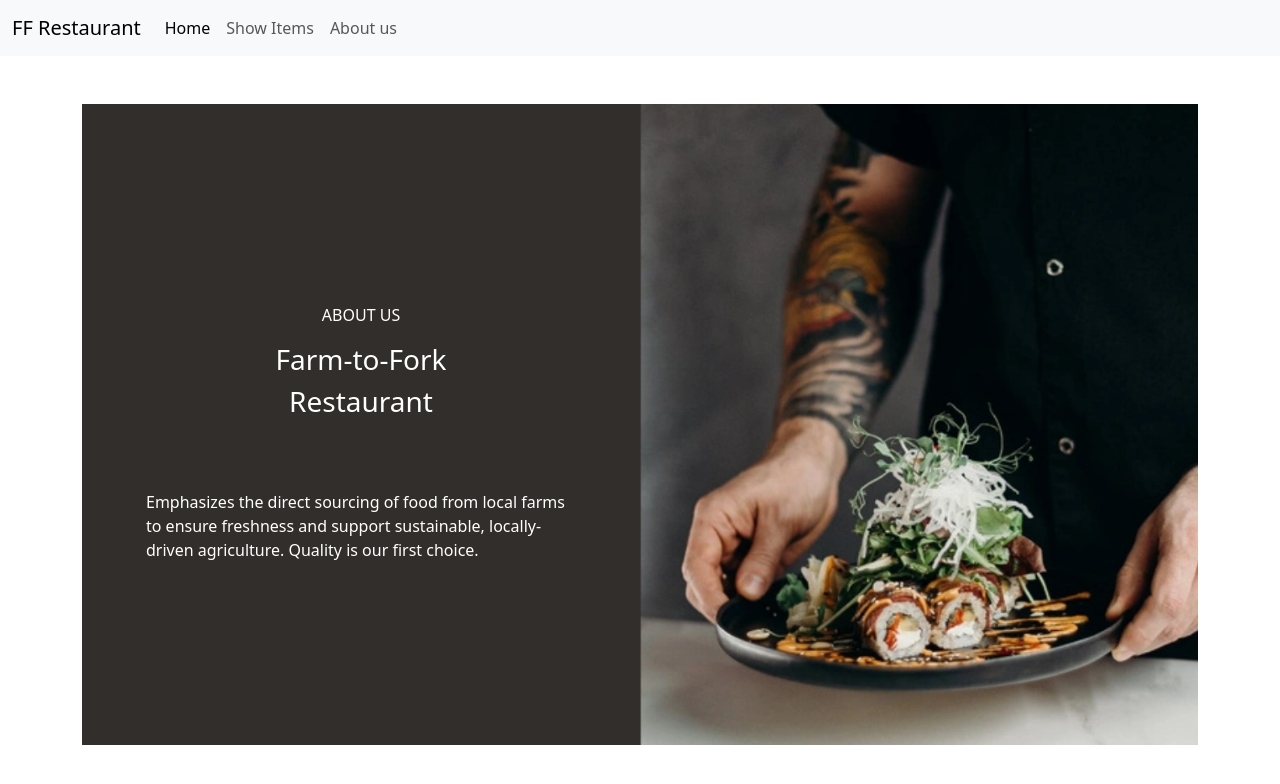
After one commit to almusfuad/django-projects, a Django app: page /about_us/ in a window 1280 px wide. The commit adds this page. Shown: the top 784 px of the page. Run offline with Django 4.2, Linux system fonts and the light colour scheme.

Commit message:
complete about us

```diff
--- /dev/null
+++ b/ff_restaurant/about_us/templates/about_us.html
@@ -0,0 +1,21 @@
+{% extends 'base.html' %}
+{% load static %}
+
+
+{% block content %}
+    <div class="d-flex justify-content-center align-items-center m-5 col-12" style="background-color: #322E2B;">
+      <div class="d-flex justify-content-between align-items-center flex-column col-6 p-5 text-white">
+            <div class="d-flex justify-content-center align-items-center flex-column p-5">
+                  <p>ABOUT US</p>
+                  <h3>Farm-to-Fork</h3>
+                  <h3>Restaurant</h3>
+            </div>
+            <div class="p-3 d-flex justify-content-center align-items-center flex-column">
+                  <p >Emphasizes the direct sourcing of food from local farms to ensure freshness and support sustainable, locally-driven agriculture. Quality is our first choice.</p>
+            </div>
+      </div>
+      <div class="col-6">
+            <img class="img-fluid" src="{% static 'my_photo.png' %}" alt="showing chef">
+      </div>
+    </div>
+{% endblock %}
--- /dev/null
+++ b/ff_restaurant/about_us/urls.py
@@ -0,0 +1,7 @@
+from django.urls import path
+from . import views
+
+
+urlpatterns = [
+      path('', views.about_us, name = 'about_us'),
+]
--- a/ff_restaurant/about_us/views.py
+++ b/ff_restaurant/about_us/views.py
@@ -1,3 +1,7 @@
 from django.shortcuts import render
 
 # Create your views here.
+
+
+def about_us(request):
+    return render(request, 'about_us.html')
--- a/ff_restaurant/ff_restaurant/urls.py
+++ b/ff_restaurant/ff_restaurant/urls.py
@@ -22,4 +22,5 @@ urlpatterns = [
     path('admin/', admin.site.urls),
     path('', views.home, name = 'home'),
     path('meal/', include('meal.urls'), name = 'meal'),
+    path('about_us/', include('about_us.urls'), name = 'about_us'),
 ]
--- a/ff_restaurant/templates/base.html
+++ b/ff_restaurant/templates/base.html
@@ -14,6 +14,10 @@
       <!-- navigation bar -->
       <nav class="navbar navbar-expand-lg bg-body-tertiary">
             <div class="container-fluid">
+              <a class="navbar-brand" href="{% url 'home' %}">FF Restaurant</a>
+              <button class="navbar-toggler" type="button" data-bs-toggle="collapse" data-bs-target="#navbarNavAltMarkup" aria-controls="navbarNavAltMarkup" aria-expanded="false" aria-label="Toggle navigation">
+                <span class="navbar-toggler-icon"></span>
+              </button>
               <div class="collapse navbar-collapse" id="navbarNav">
                 <ul class="navbar-nav">
                   <li class="nav-item">
@@ -23,7 +27,7 @@
                     <a class="nav-link" href="{% url 'meal' %}">Show Items</a>
                   </li>
                   <li class="nav-item">
-                    <a class="nav-link" href="#">About us</a>
+                    <a class="nav-link" href="{% url 'about_us' %}">About us</a>
                   </li>
                 </ul>
               </div>
```
Also changed, not shown: ff_restaurant/about_us/static/my_photo.png (added).
